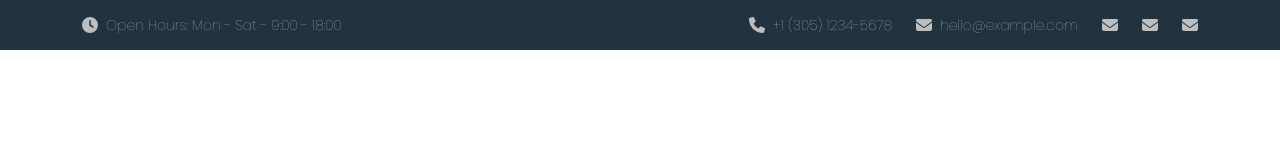
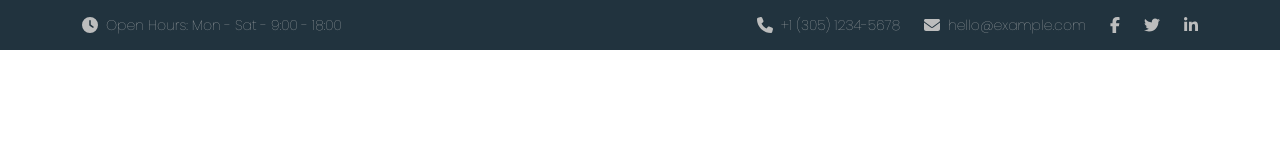
Before and after one commit to ariannagreco3393/proj-html-vuejs, a Vue app: page / in a window 1280 px wide. Shown: the top 160 px of the page. Built offline with nearby package versions, Linux system fonts and the light colour scheme.

Commit message:
add social icons in topbar

```diff
--- a/src/App.vue
+++ b/src/App.vue
@@ -17,9 +17,10 @@
                 <small class="ms-2">+1 (305) 1234-5678</small>
                 <font-awesome-icon class="ms-4" icon="fa-solid fa-envelope" />
                 <small class="ms-2">hello@example.com</small>
-                <font-awesome-icon class="ms-4" icon="fa-solid fa-envelope" />
-                <font-awesome-icon class="ms-4" icon="fa-solid fa-envelope" />
-                <font-awesome-icon class="ms-4" icon="fa-solid fa-envelope" />
+                <font-awesome-icon class="ms-4" icon="fa-brands fa-facebook-f" />
+                <font-awesome-icon class="ms-4" icon="fa-brands fa-twitter" />
+                <font-awesome-icon class="ms-4" icon="fa-brands fa-linkedin-in" />
+
               </div>
             </div>
             <!-- /info_details -->
--- a/src/main.js
+++ b/src/main.js
@@ -22,13 +22,16 @@ import { faTemperatureLow as fasTemperatureLow } from '@fortawesome/free-solid-s
 import { faBoxesStacked as fasBoxesStacked } from '@fortawesome/free-solid-svg-icons'
 import { faLocationDot as fasLocationDot } from '@fortawesome/free-solid-svg-icons'
 import { faQuoteRight as fasQuoteRight } from '@fortawesome/free-solid-svg-icons'
+import { faFacebookF as fabFacebookF } from '@fortawesome/free-brands-svg-icons'
+import { faTwitter as fabTwitter } from '@fortawesome/free-brands-svg-icons'
+import { faLinkedinIn as fabLinkedinIn } from '@fortawesome/free-brands-svg-icons'
 
 
 /* import font awesome icon component */
 import { FontAwesomeIcon } from '@fortawesome/vue-fontawesome'
 
 /* add icons to the library 👇 QUI AGGIUNGI IL NOME DELL'ICONA in camelCase*/
-library.add(fasClock, fasPhone, fasEnvelope, farUser, fasTruckRampBox, fasTemperatureLow, fasBoxesStacked, fasLocationDot, fasQuoteRight)
+library.add(fasClock, fasPhone, fasEnvelope, farUser, fasTruckRampBox, fasTemperatureLow, fasBoxesStacked, fasLocationDot, fasQuoteRight, fabFacebookF, fabTwitter, fabLinkedinIn)
 
 /* add font awesome icon component */
 Vue.component('font-awesome-icon', FontAwesomeIcon)
```
